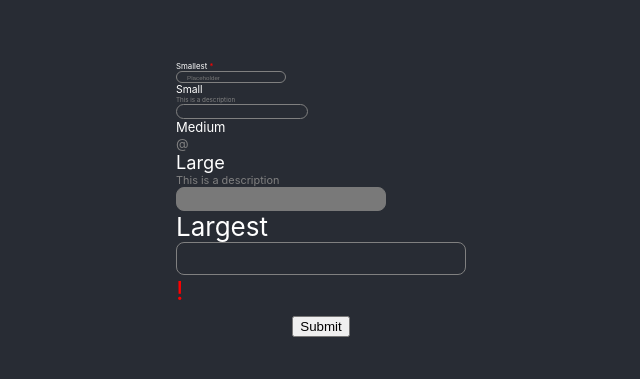
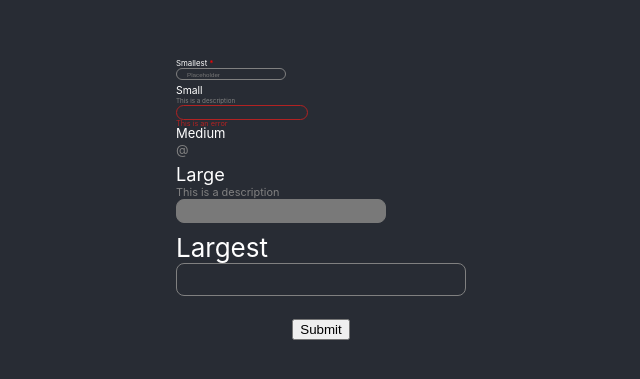
Before and after one commit to sqMax2/react_forms_task1, a React (Create React App) app: page / in a window 1280 px wide. Shown: the part 201-580 px from the top of the page, without its empty margins (319-959 px from the left). Built offline with nearby package versions, Linux system fonts and the light colour scheme.

Commit message:
feat: Adds TextInput error attribute

```diff
--- a/src/App.jsx
+++ b/src/App.jsx
@@ -33,10 +33,10 @@ function App() {
             onReset={handleReset}
           >
             <TextInput label="Smallest" size="xs" placeholder="Placeholder" withAsterisk/>
-            <TextInput size="sm" label="Small" description="This is a description" radius="rmd"/>
+            <TextInput size="sm" label="Small" description="This is a description" radius="rmd" error="This is an error"/>
             <TextInput size="md" label="Medium" radius="rxl" variant="unstylled" icon="@"/>
-            <TextInput size="lg" label="Large" description="This is a description" variant="filled"/>
-            <TextInput size="xl" label="Largest" radius="rmd" error="This is an error"/>
+            <TextInput size="lg" label="Large" description="This is a description" variant="filled" isEmail/>
+            <TextInput size="xl" label="Largest" radius="rmd" />
 
 
             <button type="submit">Submit</button>
--- a/src/components/TextInput/TextInput.jsx
+++ b/src/components/TextInput/TextInput.jsx
@@ -1,5 +1,6 @@
 import { useEffect, useId, useRef } from "react";
 import "../../styles/TextInput.css";
+
 
 export function TextInput(props) {
   const id = useId();
@@ -38,7 +39,8 @@ export function TextInput(props) {
       <div
         className={`input-wrapper ${variant ? variant : ""}`}
         style={radius ? { "--radius": `var(--${radius})` } : {}}
-		{...(error ? {'data-error': error} : {})}
+        {...(error ? { "error": "true" } : {})}
+
       >
         {icon?<span data-icon={icon} />:""}
         <input
@@ -48,7 +50,7 @@ export function TextInput(props) {
           {...rest}
         />
       </div>
-	  <span></span>
+	  <p>{error}</p>
 
     </div>
   );
--- a/src/styles/TextInput.css
+++ b/src/styles/TextInput.css
@@ -9,6 +9,7 @@ body {
 	--field-color: white;
 	--inverse-field-color: #353942;
 	--focus-color: DodgerBlue;
+	--error-color: firebrick;
 }
 
 .dark-theme {
@@ -118,13 +119,25 @@ body {
 .input-wrapper > span::before {
 	content: attr(data-icon) " ";
 	color: var(--dim-color);
-	/* padding-left: var(--rxs); */
+
 
 }
 
 
-.input-wrapper[data-error] + span::after {
-	content: attr(data-error) " !";
-	border-color: red;
-	color: red;
+.input-wrapper + p {
+	height: 0.7em;
+	font-size: 0.7em;
+
+	line-height: 1em;
+	color: var(--error-color);
 }
+
+.input-wrapper[error],
+.input-wrapper:has(input:invalid) {
+	border-color: var(--error-color);
+}
+
+.input-wrapper[error] input,
+.input-wrapper input:invalid {
+	color: var(--error-color);
+}
```
